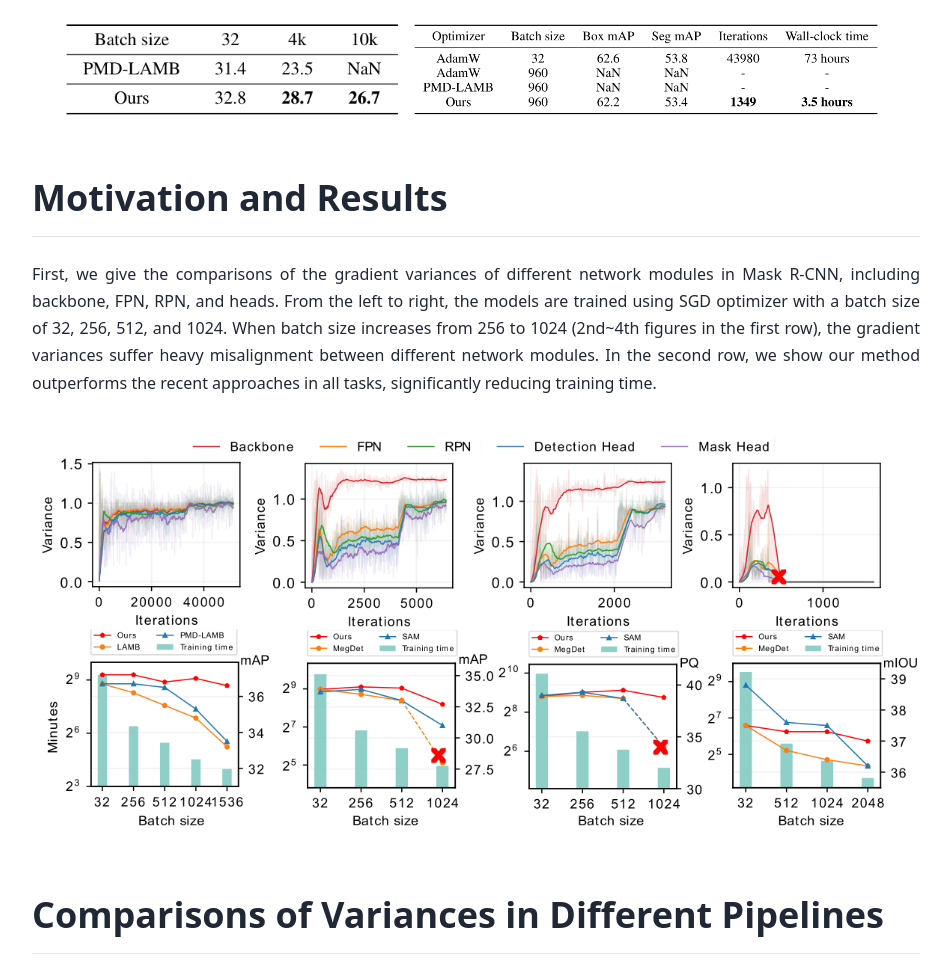
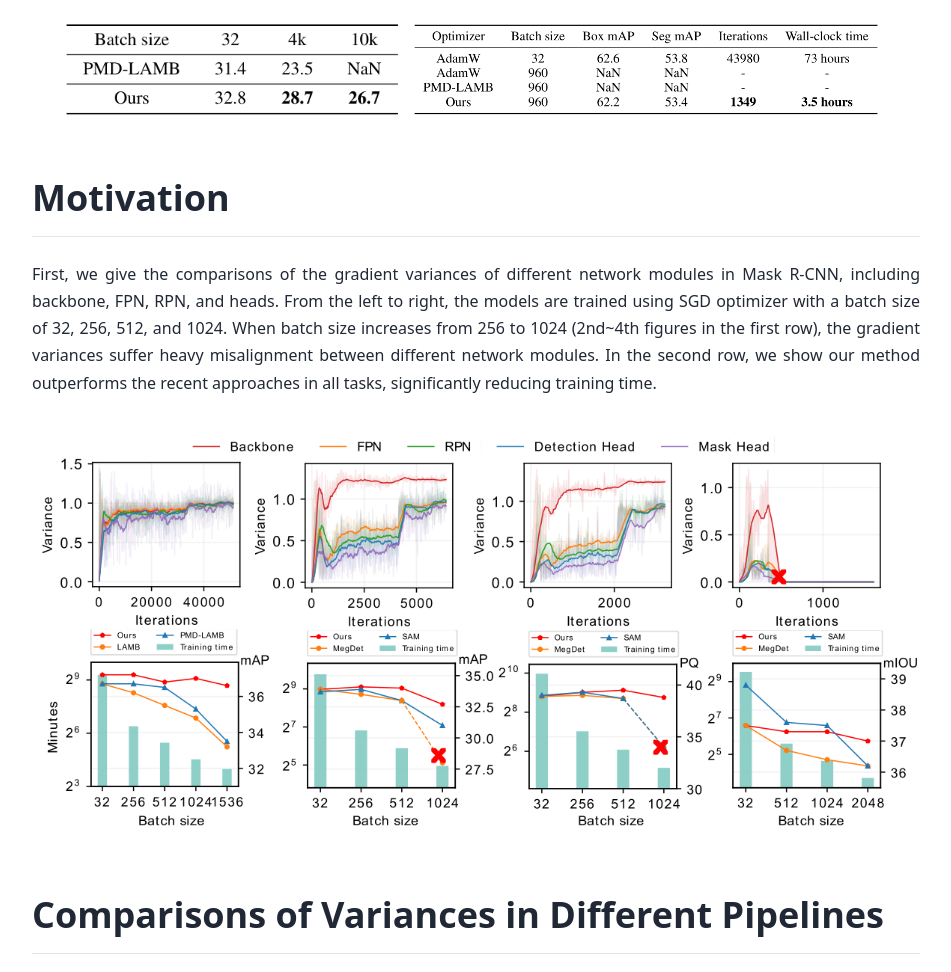
Before and after one commit to anonymized-agvm/anonymized-agvm.github.io, a plain HTML site: page index.html in a window 1280 px wide. Shown: the part 1160-2132 px from the top of the page, without its empty margins (184-1135 px from the left). Drawn offline with Linux system fonts and the light colour scheme; some icons are missing; a web font is replaced by a local one.

Commit message:
Update index.html

```diff
--- a/index.html
+++ b/index.html
@@ -66,7 +66,7 @@
         </div>
 
         <h2 id="motivation">
-            Motivation and Results
+            Motivation
         </h2>
         <p>
             First, we give the comparisons of the gradient variances of different network modules in Mask R-CNN, including backbone, FPN, RPN, and heads. From the left to right, the models are trained using SGD optimizer with a batch size of 32, 256, 512, and 1024. When batch size increases from 256 to 1024 (2nd~4th figures in the first row), the gradient variances suffer heavy misalignment between different network modules. In the second row, we show our method outperforms the recent approaches in all tasks, significantly reducing training time.
```
